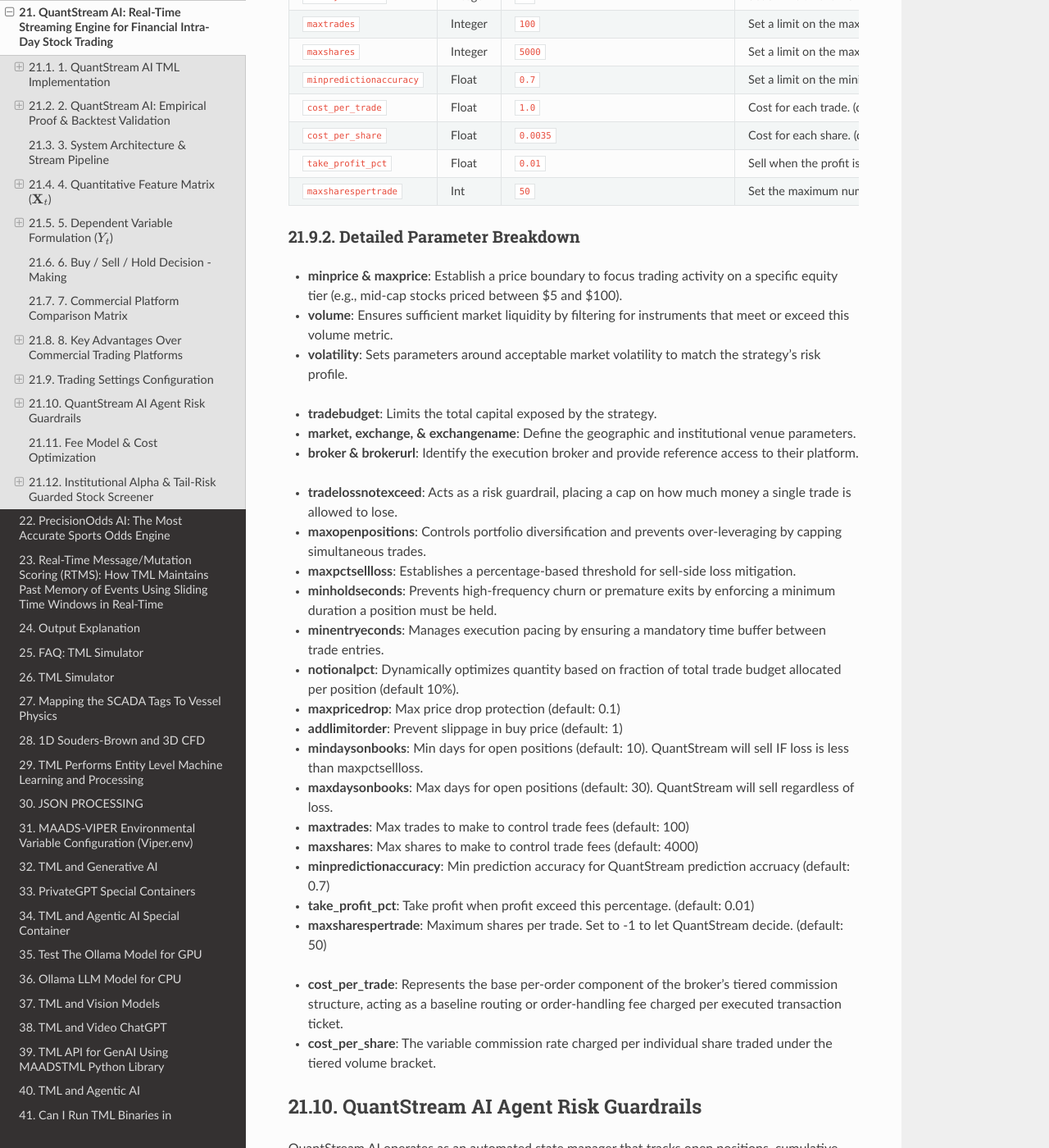
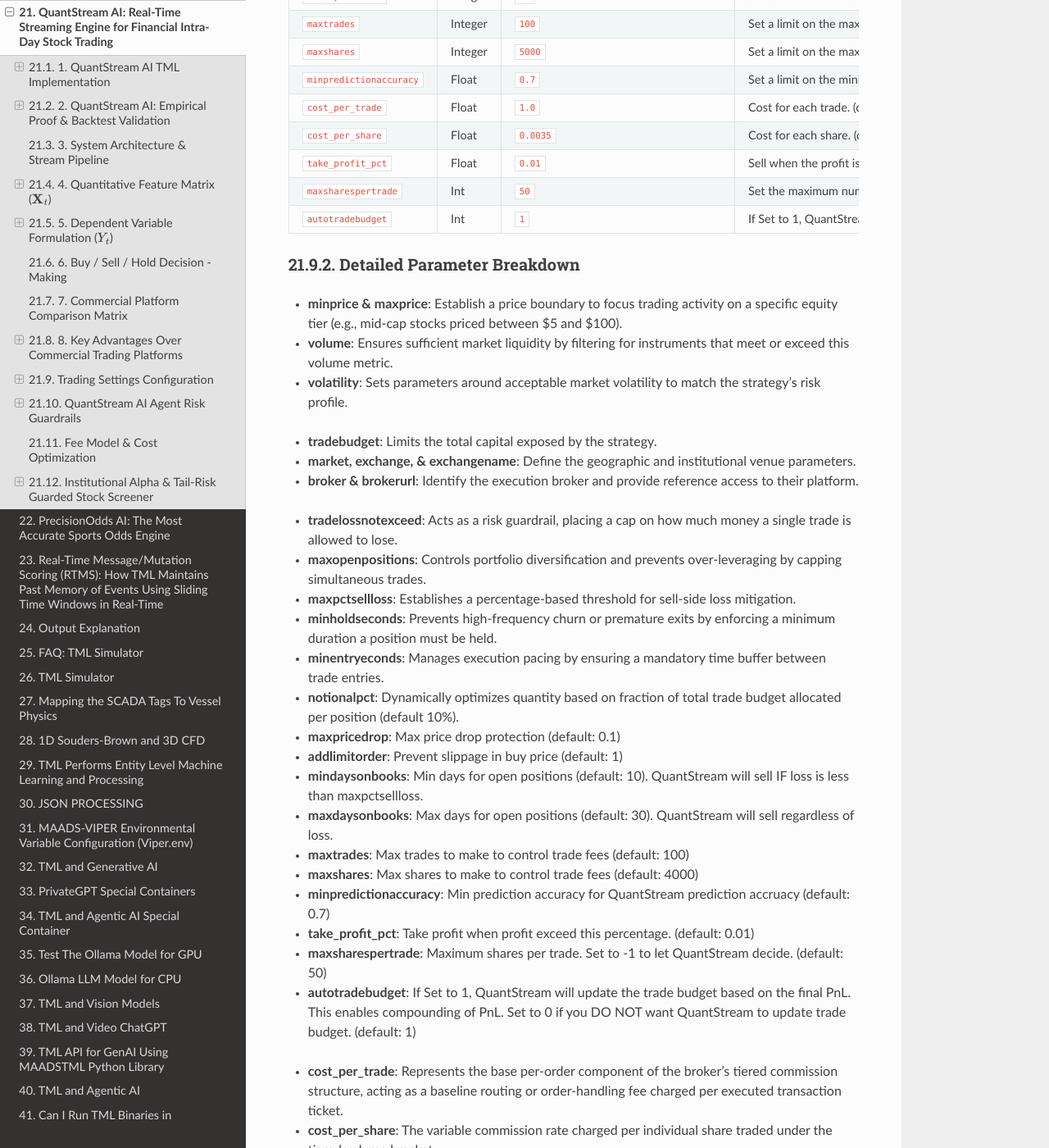
Before and after one commit to smaurice101/readthedocs, a Sphinx documentation site: the page built from docs/source/quantstream.rst, in a window 1280 px wide and 1400 px high, scrolled down 12429 px. Shown: the whole window at 82% size. Built offline with Sphinx 7.4.7 and the Read the Docs theme 3.1.0, drawn with Linux system fonts in a browser that asks for light colours; pages that are not in the unit, such as notebooks, are missing from menus; some of the changed text lies outside the part shown.

Commit message:
Update quantstream.rst

```diff
--- a/docs/source/quantstream.rst
+++ b/docs/source/quantstream.rst
@@ -563,6 +563,10 @@
      - Int
      - ``50``
      - Set the maximum number of shares per trade to limit trade fees. (default 50).  Set to -1 to let QuantStream decide.
+   * - ``autotradebudget``
+     - Int
+     - ``1``
+     - If Set to 1, QuantStream will update the trade budget based on the final PnL. This enables compounding of PnL. Set to 0 if you DO NOT want QuantStream to update trade budget.
 
 Detailed Parameter Breakdown
 ----------------------------
@@ -599,6 +603,7 @@
 * **minpredictionaccuracy**: Min prediction accuracy for QuantStream prediction accruacy (default: 0.7)
 * **take_profit_pct**: Take profit when profit exceed this percentage. (default: 0.01)
 * **maxsharespertrade**: Maximum shares per trade.  Set to -1 to let QuantStream decide. (default: 50)
+* **autotradebudget**: If Set to 1, QuantStream will update the trade budget based on the final PnL. This enables compounding of PnL. Set to 0 if you DO NOT want QuantStream to update trade budget. (default: 1)
 
 Fees and Commissions
 ^^^^^^^^^^^^^^^^^^^^
```
